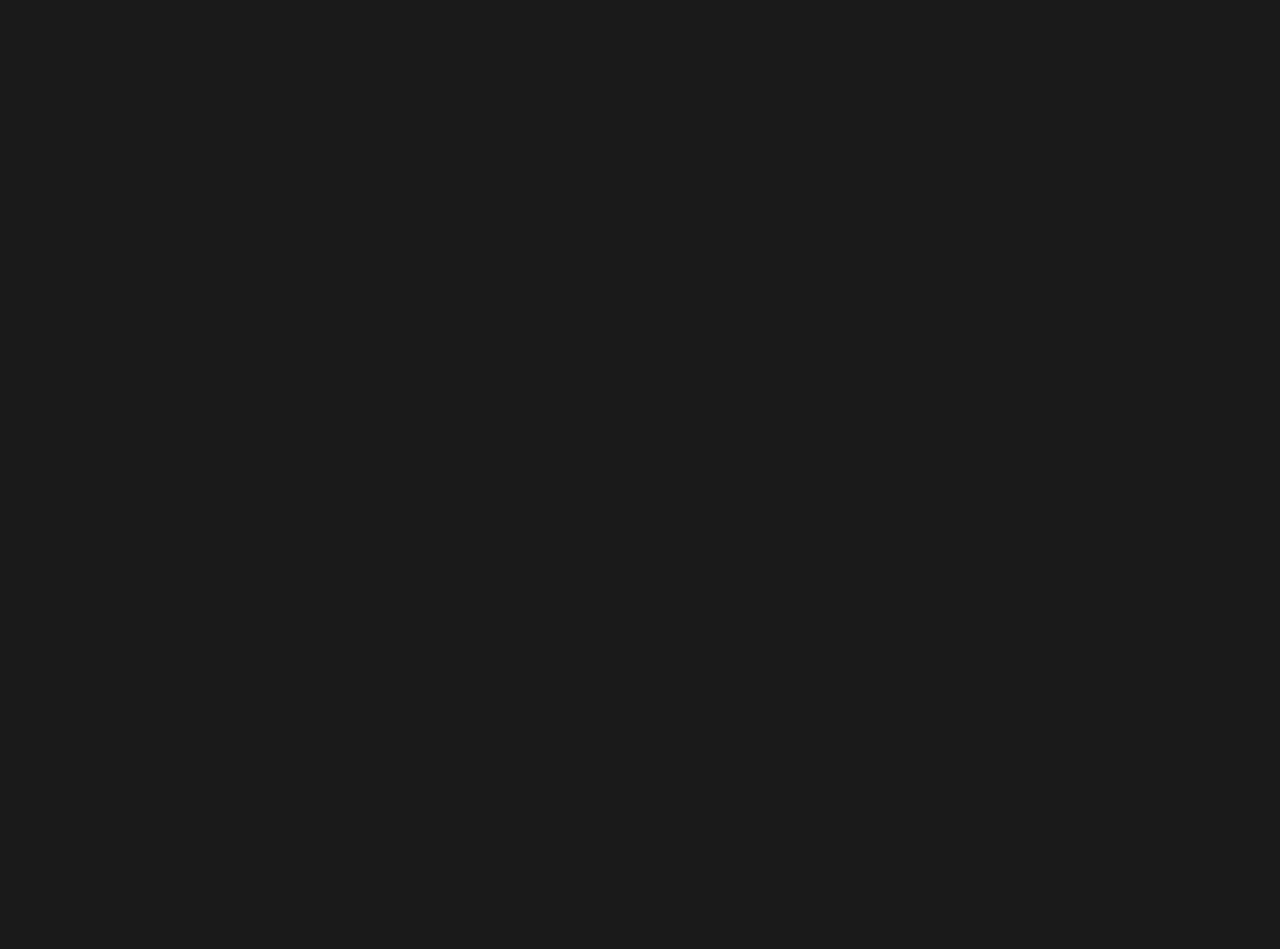
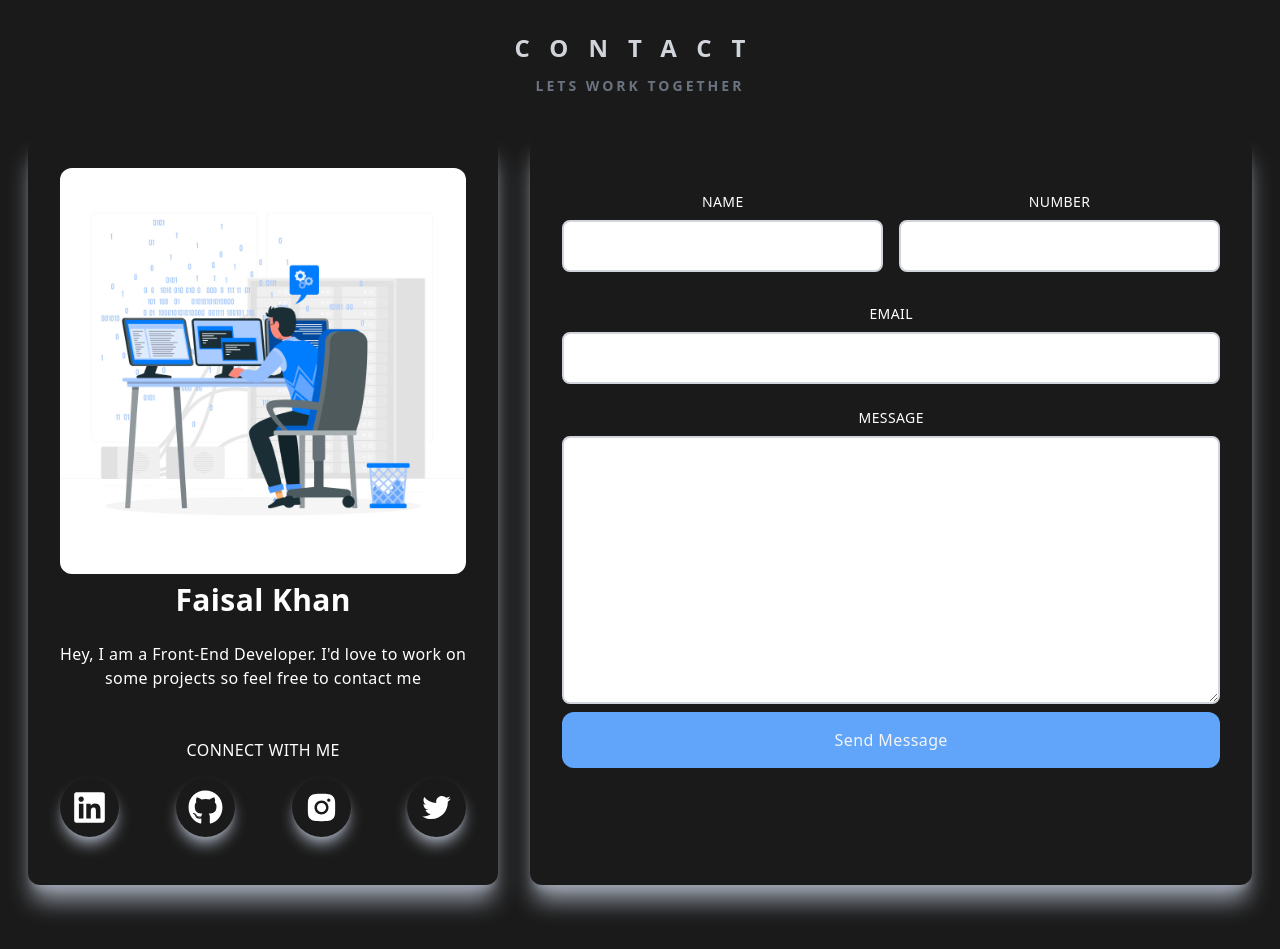
Before and after one commit to Khan-F-M/NextJs-Portfolio, a Next.js app: page /contact in a window 1280 px wide. Shown: the part 160-1109 px from the top of the page. Before the commit the page ends 800 px from the top, so only its background shows below. Built offline with nearby package versions, Linux system fonts and the light colour scheme.

Commit message:
Mostly Complete Now

```diff
--- /dev/null
+++ b/components/Contact.js
@@ -0,0 +1,90 @@
+import React from 'react'
+import Image from 'next/image'
+import { AiOutlineClose, AiOutlineMenu, AiFillInstagram, AiOutlineTwitter } from 'react-icons/ai';
+import { FaLinkedin, FaGithub, } from 'react-icons/fa'
+import TestImage from '@/public/about/Vectors 1.jpg'
+
+export default function Contact() {
+    return (
+        <div className='w-full lg:h-screen'>
+            <div className='max-w-[1240px] m-auto px-2 py-16 w-full text-center
+            mt-8 justify-evenly'>
+
+                <h3 className='top-24 uppercase tracking-[20px]
+            text-gray-300 text-2xl'>Contact</h3>
+
+                <h3 className='top-36 uppercase tracking-[3px] text-gray-500 text-sm mb-10 mt-3'>
+                    Lets work together</h3>
+
+                <div className='grid lg:grid-cols-5 gap-8'>
+                    {/* LEFT  */}
+                    <div className='col-span-3 lg:col-span-2 w-full h-full shadow-xl shadow-gray-400 rounded-xl p-4'>
+                        <div className='lg:p-4 h-full'>
+                            <div>
+                                <Image className='rounded-xl ease-in duration-300' src={TestImage} alt="/" />
+                            </div>
+                            <div>
+                                <h2 className='py-2 text-3xl'>Faisal Khan</h2>
+                                <p className='py-4'>Hey, I am a Front-End Developer. I'd love to work on some projects so feel free to contact me</p>
+                            </div>
+                            <div>
+                                <p className='uppercase pt-8'>Connect with me</p>
+                                <div className='flex items-center justify-between py-4'>
+                                    <div className='shadow-gray-400 rounded-full text-white shadow-lg shadow-grey-400 p-3 cursor-pointer hover:scale-105 ease-in duration-300'>
+                                        <FaLinkedin size={35} />
+                                    </div>
+                                    <div className='shadow-gray-400 rounded-full text-white shadow-lg shadow-grey-400 p-3 cursor-pointer hover:scale-105 ease-in duration-300'>
+                                        <FaGithub size={35} />
+                                    </div>
+                                    <div className='shadow-gray-400 rounded-full text-white shadow-lg shadow-grey-400 p-3 cursor-pointer hover:scale-105 ease-in duration-300'>
+                                        <AiFillInstagram size={35} />
+                                    </div>
+                                    <div className='shadow-gray-400 rounded-full text-white shadow-lg shadow-grey-400 p-3 cursor-pointer hover:scale-105 ease-in duration-300'>
+                                        <AiOutlineTwitter size={35} />
+                                    </div>
+                                </div>
+                            </div>
+                        </div>
+                    </div>
+
+
+                    {/* RIGHT */}
+                    <div className='col-span-3 w-full h-auto shadow-xl shadow-gray-400 rounded-xl lg:p-4'>
+                        <div className='p-4'>
+                            <form className='text-black'>
+                                <div className='grid grid-cols-2 gap-4 w-full py-4'>
+                                    <div className='flex flex-col'>
+                                        <label className='uppercase text-sm py-2 text-white'>Name</label>
+                                        <input className="border-2 rounded-lg p-3 flex border-gray-300" type="text" />
+                                    </div>
+
+                                    <div className='flex flex-col'>
+                                        <label className='uppercase text-sm py-2 text-white'>Number</label>
+                                        <input
+                                            className="border-2 rounded-lg p-3 flex border-gray-300"
+                                            type="text"
+                                        />
+                                    </div>
+                                </div>
+                                <div className='flex flex-col py-2'>
+                                    <label className='uppercase text-sm py-2 text-white'>Email</label>
+                                    <input
+                                        className="border-2 rounded-lg p-3 flex border-gray-300"
+                                        type="email"
+                                    />
+                                </div>
+                                <div className='flex flex-col py-2'>
+                                    <label className='uppercase text-sm py-2 text-white'>Message</label>
+                                    <textarea className='border-2 rounded-lg p-3 border-gray-300' rows="10"></textarea>
+                                </div>
+                                <button className='w-full p-4 rounded-xl text-gray-100 bg-blue-400'>Send Message</button>
+                            </form>
+                        </div>
+
+                    </div>
+
+                </div>
+            </div>
+        </div>
+    )
+}
--- a/components/MainNav.js
+++ b/components/MainNav.js
@@ -5,6 +5,7 @@ import Link from 'next/link';
 import { AiOutlineClose, AiOutlineMenu, AiFillInstagram, AiOutlineTwitter } from 'react-icons/ai';
 import { FaLinkedin, FaGithub, } from 'react-icons/fa'
 import { useState, useEffect } from 'react'
+import { RiMenu3Fill } from 'react-icons/ri'
 
 export default function MainNav() {
     const [nav, setNavbar] = useState(false)
@@ -17,7 +18,7 @@ export default function MainNav() {
 
     useEffect(() => {
         function handleShadow() {
-            if(window.scrollY >= 90) (
+            if (window.scrollY >= 90) (
                 setShadow(true)
             )
             else {
@@ -25,7 +26,7 @@ export default function MainNav() {
             }
         }
         window.addEventListener('scroll', handleShadow)
-      }, []);
+    }, []);
     // We use this function to handle the opening and closing of the sidebar.
     /*
     The way we do this is by using the useState component of react to create a nav
@@ -37,23 +38,45 @@ export default function MainNav() {
         // Fixed means it'll be fixed to the top
         // Z-[100] means we want it to always be on top
         <div className={shadow ? "fixed w-full h-20 shadow-xl z-[100] bg-black" : "fixed w-full h-20 z-[100] bg-black"}>
-            <div className="flex justify-center items-center w-full h-full px-2 2xl:px-16">
+            <div className="flex justify-end lg:justify-center md:justify-center items-center w-full h-full px-2 2xl:px-16">
                 <div>
                     <ul className="hidden md:flex">
                         <Link href="/">
-                            <li className="ml-10 text-sm uppercase hover:border-b">Home</li>
+                            <li className="ml-10 text-sm uppercase hover:border-b ">Home</li>
+                            {/* <button className="ml-10 bg-blue-500 hover:bg-blue-700 text-white font-bold py-2 px-4 rounded-full">
+                                Home
+                            </button> */}
                         </Link>
                         <Link href="/about">
-                            <li className="ml-10 text-sm  uppercase hover:border-b">About</li>
+                            <li className="ml-10 text-sm  uppercase hover:border-b ">About</li>
+
+                            {/* <button className="ml-10 bg-blue-500 hover:bg-blue-700 text-white font-bold py-2 px-4 rounded-full">
+                                About
+                            </button> */}
                         </Link>
                         <Link href="/skills">
-                            <li className="ml-10 text-sm  uppercase hover:border-b">Skills</li>
+                            <li className="ml-10 text-sm  uppercase hover:border-b ">Skills</li>
+                            {/* <button className="ml-10 bg-blue-500 hover:bg-blue-700 text-white font-bold py-2 px-4 rounded-full">
+                                Skills
+                            </button> */}
                         </Link>
                         <Link href='/projects'>
-                            <li className="ml-10 text-sm  uppercase hover:border-b">Projects</li>
+                            <li className="ml-10 text-sm  uppercase hover:border-b ">Projects</li>
+                            {/* <button class="ml-10 bg-blue-500 hover:bg-blue-700 text-white font-bold py-2 px-4 rounded-full">
+                                Projects
+                            </button> */}
                         </Link>
                         <Link href="/contact">
-                            <li className="ml-10 text-sm  uppercase hover:border-b">Contact</li>
+                            <li className="ml-10 text-sm  uppercase hover:border-b ">Contact</li>
+                            {/* <button class="ml-10 bg-blue-500 hover:bg-blue-700 text-white font-bold py-2 px-4 rounded-full">
+                                Contact
+                            </button> */}
+                        </Link>
+                        <Link href="/todo">
+                            <li className="ml-10 text-sm  uppercase hover:border-b ">TO DO</li>
+                            {/* <button class="ml-10 bg-blue-500 hover:bg-blue-700 text-white font-bold py-2 px-4 rounded-full">
+                                Contact
+                            </button> */}
                         </Link>
                     </ul>
                 </div>
@@ -61,7 +84,7 @@ export default function MainNav() {
                 {/* For Icons we'll be using react-icons.*/}
 
                 <div className="md:hidden" onClick={handleNav}>
-                    <AiOutlineMenu size={25} color='white' />
+                    <RiMenu3Fill size={25} color='white' />
                 </div>
             </div>
 
@@ -80,7 +103,7 @@ export default function MainNav() {
                             </div>
                         </div>
                         <div className='border-b border-gray-300 my-4'>
-                            <p className='w-[85%] md:w-[90%] py-4 text-black'>Hello,</p>
+                            {/* <p className='w-[85%] md:w-[90%] py-4 text-black'>Hello,</p> */}
                         </div>
                     </div>
                     <div>
--- a/components/Project.js
+++ b/components/Project.js
@@ -16,10 +16,8 @@ export default function Project() {
 
                 <div className='grid md:grid-cols-1 lg:grid-cols-2 gap-8'>
 
-                    <ProjectItem titel='NextJs Project' backgroundImage={SamplePic} projectURl='/'/>
-                    <ProjectItem titel='NextJs Project' backgroundImage={SamplePic} projectURl='/'/>
-                    <ProjectItem titel='NextJs Project' backgroundImage={SamplePic} projectURl='/'/>
-                    <ProjectItem titel='NextJs Project' backgroundImage={SamplePic} projectURl='/'/>
+                    <ProjectItem backgroundImage={BlogPost} lanUsed='Javascript + PostgreSQL' projectURl='/' title='BlogPost'/>
+                    <ProjectItem backgroundImage={SamplePic} lanUsed='NextJs + TailwindCSS' projectURl='/' title='Portfolio'/>
 
                 </div>
             </div>
--- a/components/ProjectItems.js
+++ b/components/ProjectItems.js
@@ -3,14 +3,14 @@ import SamplePic from '@/public/projects/portfolio.png'
 import Image from 'next/image'
 import Link from 'next/link'
 
-export default function ProjectItems({title, backgroundImage, projectURl}) {
+export default function ProjectItems({title, backgroundImage, projectURl, lanUsed}) {
     return (
         <div className='relative flex items-center justify-center h-auto w-full shadow-xl shadow-gray-400 rounded-xl px-4 group hover:bg-gradient-to-r from-[#5651e5] to-[#789dff]'>
             <Image className='rounded-xl group-hover:opacity-10' src={backgroundImage} alt='/' />
 
             <div className='hidden group-hover:block absolute top-[50%] left-[50%] translate-x-[-50%] translate-y-[-50%]'>
                 <h3 className='text-2xl text-white tracking-wider text-center'>{title}</h3>
-                <p className='pb-4 pt-2 text-white text-center'>NextJs + TailwindCSS</p>
+                <p className='pb-4 pt-2 text-white text-center'>{lanUsed}</p>
                 <Link href={projectURl}>
                     <p className='text-center py-3 rounded-lg bg-white text-gray-700 font-bold text-lg'>More Info</p>
                 </Link>
--- a/pages/contact.js
+++ b/pages/contact.js
@@ -1,7 +1,8 @@
+import Contact from '@/components/Contact'
 import React from 'react'
 
 export default function contact() {
   return (
-    <h2>this will be the contact me page</h2>
-  )
+    <Contact />
+    )
 }
--- a/styles/globals.css
+++ b/styles/globals.css
@@ -26,6 +26,6 @@
     }
 
     button {
-        @apply shadow-xl shadow-gray-400 rounded-xl uppercase bg-gradient-to-r from-[#f5f5f4] to-[#709dff] text-white
+        /* @apply shadow-xl shadow-gray-400 rounded-xl uppercase bg-gradient-to-r from-[#f5f5f4] to-[#709dff] text-white */
     }
 }
```
Also changed, not shown: components/FavQoutes.js (+8 -8 lines), pages/todo.js (added, +27 -0 lines), public/projects/pcbReport.png (deleted), public/projects/portfolio.png.
